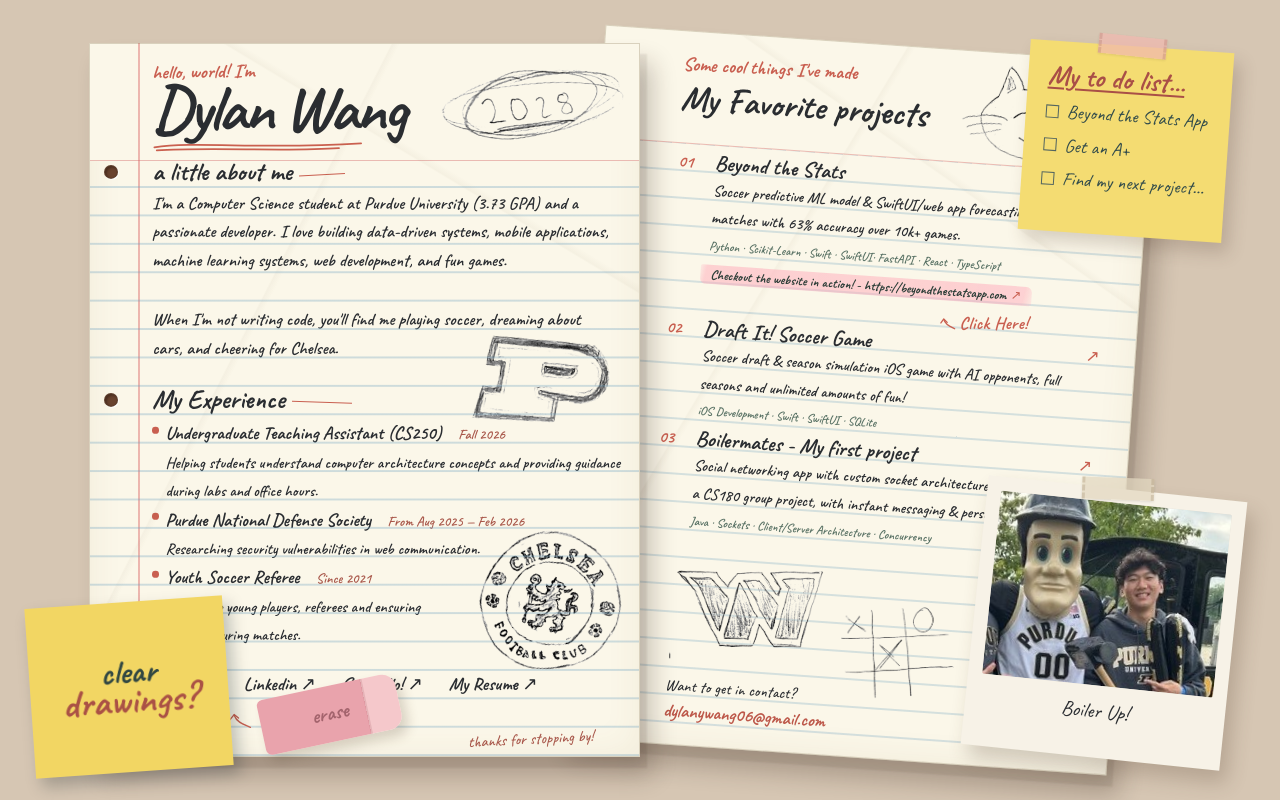
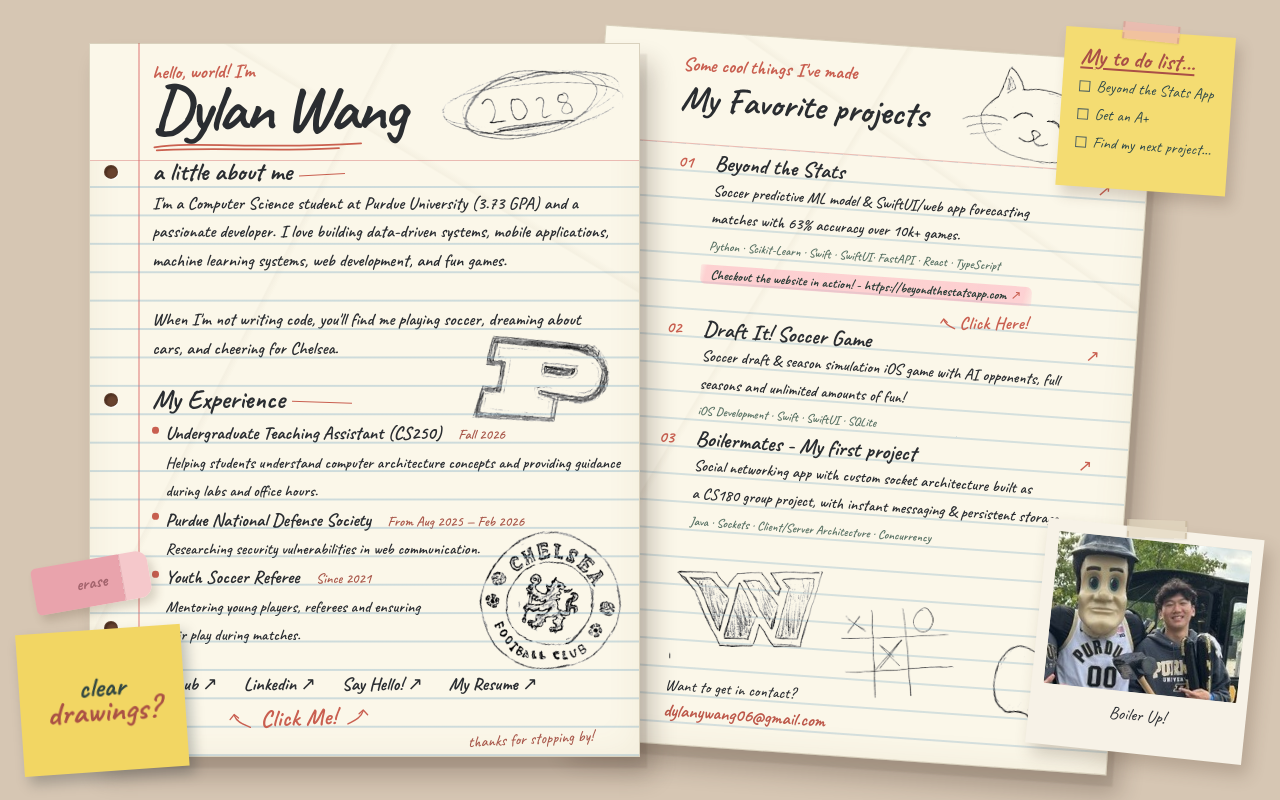
Before and after one commit to DYitaoW/Dylan-Wang-Portfolio, a React (Vite) app: page / in a window 1280 px wide. Built offline with nearby package versions, Linux system fonts and the light colour scheme; the HTML template or start-up script is replaced by a standard one.

Commit message:
Reposition eraser above clear note and scale all background elements uniformly

```diff
--- a/src/index.css
+++ b/src/index.css
@@ -584,6 +584,8 @@
   font-weight: 700;
   line-height: .8;
   transform: rotate(-4deg);
+  zoom: var(--desk-scale, 1);
+  transform-origin: bottom left;
 }
 
 .note-circle {
@@ -637,6 +639,41 @@
   .phone-disabled .desk-layout {
     transform: scale(var(--desk-scale, 1));
     transform-origin: center center;
+  }
+
+  .clear-note {
+    transform: rotate(-4deg) scale(var(--desk-scale, 1));
+    transform-origin: bottom left;
+  }
+
+  .pink-eraser {
+    transform: rotate(-10deg) scale(var(--desk-scale, 1));
+    transform-origin: bottom left;
+  }
+
+  .desk-pencil-swap {
+    transform: rotate(-6deg) scale(var(--desk-scale, 1));
+    transform-origin: bottom left;
+  }
+
+  .todo-note {
+    transform: rotate(4deg) scale(var(--desk-scale, 1));
+    transform-origin: top right;
+  }
+
+  .polaroid {
+    transform: rotate(6deg) scale(var(--desk-scale, 1));
+    transform-origin: bottom right;
+  }
+
+  .desk-clock {
+    transform: rotate(-2deg) scale(var(--desk-scale, 1));
+    transform-origin: top left;
+  }
+
+  .mini-calendar {
+    transform: rotate(3deg) scale(var(--desk-scale, 1));
+    transform-origin: top left;
   }
 }
 
@@ -1096,6 +1133,8 @@
   box-shadow: 6px 8px 15px rgb(80 58 41 / 20%);
   color: #d9f0df;
   transform: rotate(-2deg);
+  zoom: var(--desk-scale, 1);
+  transform-origin: top left;
 }
 
 .desk-clock span {
@@ -1127,6 +1166,8 @@
   color: var(--ink-dark, #2a2d31);
   grid-template-rows: 25px 45px 18px;
   transform: rotate(3deg);
+  zoom: var(--desk-scale, 1);
+  transform-origin: top left;
 }
 
 .mini-calendar strong {
@@ -1159,6 +1200,8 @@
   box-shadow: 7px 10px 17px rgb(80 58 41 / 21%);
   color: #314b4b;
   transform: rotate(4deg);
+  zoom: var(--desk-scale, 1);
+  transform-origin: top right;
 }
 
 .todo-note h3 {
@@ -1197,6 +1240,8 @@
   box-shadow: 8px 12px 20px rgb(80 58 41 / 24%);
   color: var(--ink-dark, #2a2d31);
   transform: rotate(6deg);
+  zoom: var(--desk-scale, 1);
+  transform-origin: bottom right;
 }
 
 .photo-placeholder {
@@ -1237,8 +1282,8 @@
 
 .pink-eraser {
   position: absolute;
-  bottom: 58px;
-  left: 260px;
+  bottom: 220px;
+  left: 45px;
   display: grid;
   width: 140px;
   height: 56px;
@@ -1250,8 +1295,10 @@
   color: rgb(126 66 75 / 65%);
   font-size: 21px;
   font-weight: 700;
-  transform: rotate(-12deg);
+  transform: rotate(-10deg);
   pointer-events: auto;
+  zoom: var(--desk-scale, 1);
+  transform-origin: bottom left;
 }
 
 .pink-eraser::after {
@@ -1264,8 +1311,8 @@
 
 .desk-pencil-swap {
   position: absolute;
-  bottom: 68px;
-  left: 315px;
+  bottom: 232px;
+  left: 30px;
   display: flex;
   align-items: center;
   justify-content: center;
@@ -1282,7 +1329,9 @@
   font-weight: 700;
   letter-spacing: 2px;
   pointer-events: auto;
-  transform: rotate(-12deg);
+  transform: rotate(-6deg);
+  zoom: var(--desk-scale, 1);
+  transform-origin: bottom left;
 }
 
 .desk-pencil-swap::before {
@@ -2098,15 +2147,6 @@
   }
 }
 
-@media (max-width: 900px) {
-  .todo-note,
-  .polaroid,
-  .desk-clock,
-  .mini-calendar {
-    display: none;
-  }
-}
-
 @media (hover: none), (pointer: coarse) {
   .cursor-pencil {
     display: none;
```
